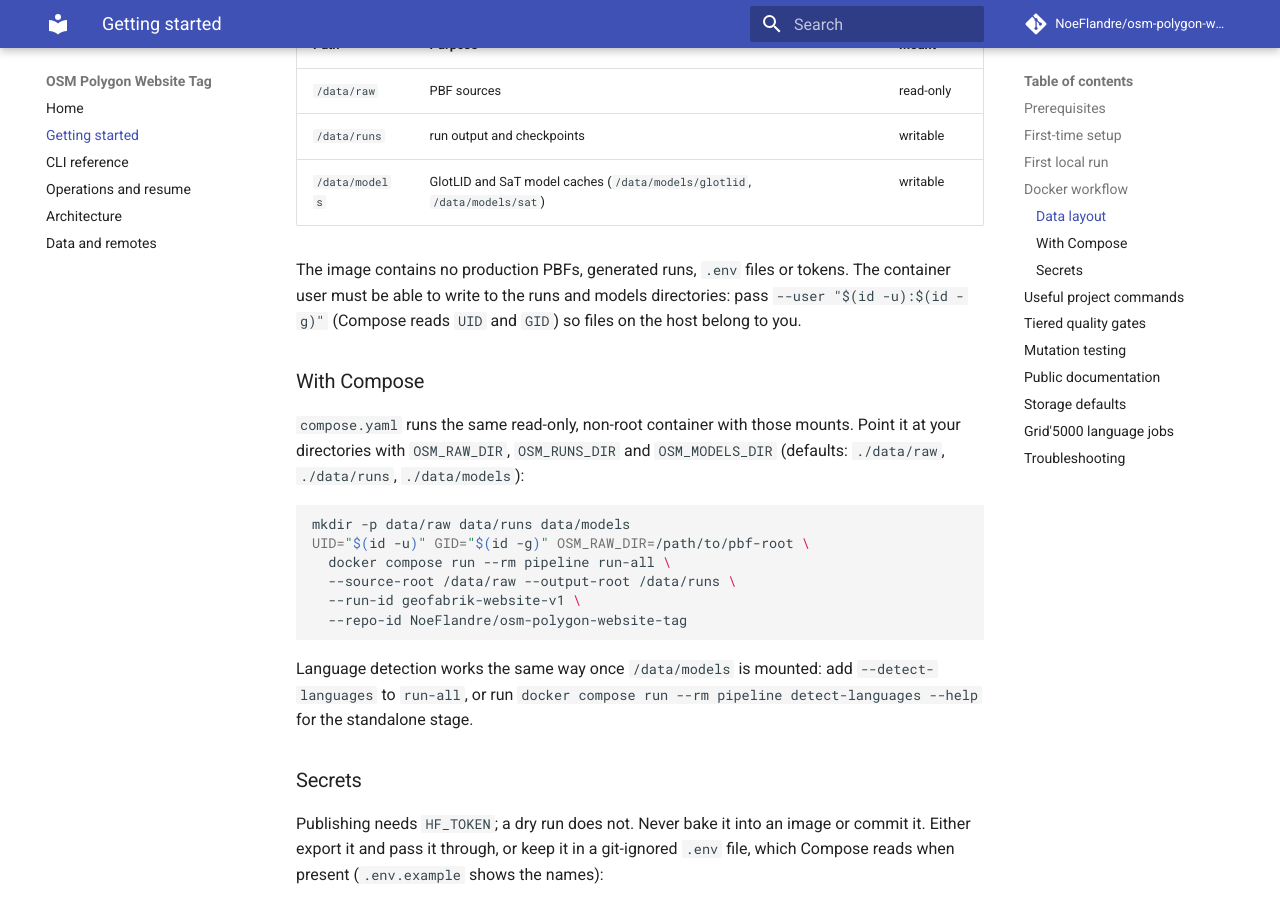
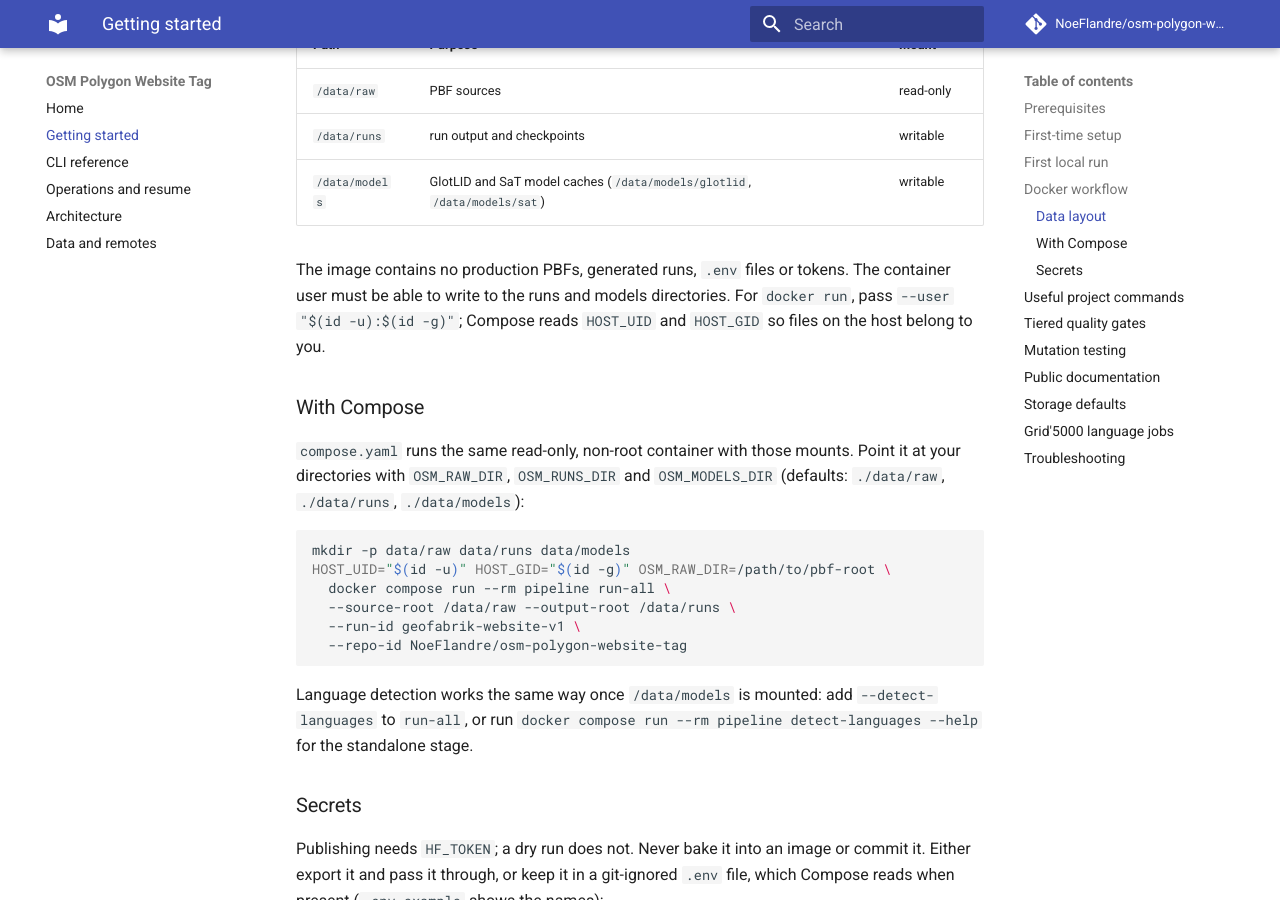
Before and after one commit to NoeFlandre/osm-polygon-website-tag, an MkDocs documentation site: the page built from docs/setup.md, in a window 1280 px wide and 900 px high, scrolled down 1906 px. Built offline with MkDocs 1.6.1 and Material for MkDocs 9.7.7, drawn with Linux system fonts in a browser that asks for light colours; comment, search, counter and statistics services are not loaded.

````diff
--- a/compose.yaml
+++ b/compose.yaml
@@ -1,11 +1,11 @@
 # Run the pipeline without `just`:
 #
-#   OSM_RAW_DIR=/path/to/pbfs UID=$(id -u) GID=$(id -g) \
+#   OSM_RAW_DIR=/path/to/pbfs HOST_UID="$(id -u)" HOST_GID="$(id -g)" \
 #     docker compose run --rm pipeline run-all --source-root /data/raw \
 #       --output-root /data/runs --run-id my-run
 #
 # /data/raw is read-only; runs, model caches, and Grid'5000 bundles are written
-# to the host directories below, which must be writable by the UID/GID above.
+# to the host directories below, which must be writable by the host UID/GID above.
 services:
   pipeline:
     build:
@@ -13,7 +13,7 @@
       target: runtime
     image: osm-polygon-website-tag:local
     read_only: true
-    user: "${UID:-10001}:${GID:-10001}"
+    user: "${HOST_UID:-10001}:${HOST_GID:-10001}"
     tmpfs:
       - /tmp:rw,noexec,nosuid,size=512m
     environment:
--- a/docs/setup.md
+++ b/docs/setup.md
@@ -80,9 +80,9 @@
 | `/data/models` | GlotLID and SaT model caches (`/data/models/glotlid`, `/data/models/sat`) | writable |
 
 The image contains no production PBFs, generated runs, `.env` files or tokens.
-The container user must be able to write to the runs and models directories:
-pass `--user "$(id -u):$(id -g)"` (Compose reads `UID` and `GID`) so files on
-the host belong to you.
+The container user must be able to write to the runs and models directories.
+For `docker run`, pass `--user "$(id -u):$(id -g)"`; Compose reads
+`HOST_UID` and `HOST_GID` so files on the host belong to you.
 
 ### With Compose
 
@@ -92,7 +92,7 @@
 
 ```bash
 mkdir -p data/raw data/runs data/models
-UID="$(id -u)" GID="$(id -g)" OSM_RAW_DIR=/path/to/pbf-root \
+HOST_UID="$(id -u)" HOST_GID="$(id -g)" OSM_RAW_DIR=/path/to/pbf-root \
   docker compose run --rm pipeline run-all \
   --source-root /data/raw --output-root /data/runs \
   --run-id geofabrik-website-v1 \
````
Also changed, not shown: 3 other files.
